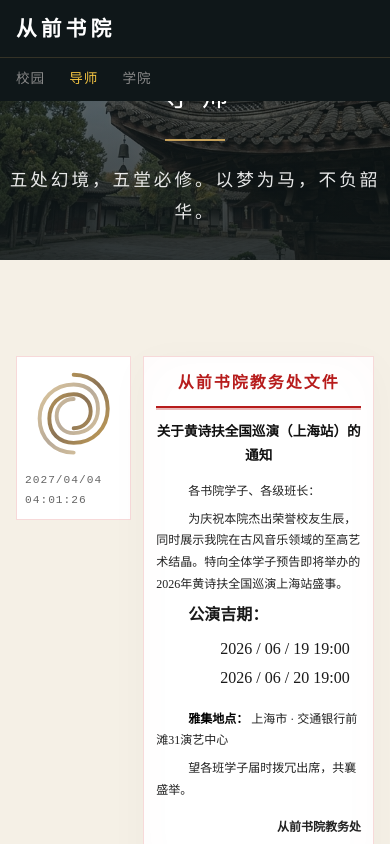
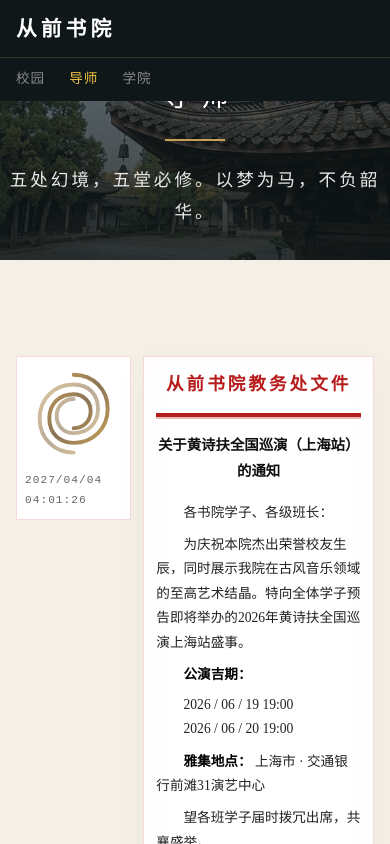
Before and after one commit to miaopan607/Once-Upon-An-Academy, a Vue app: page /recruit in a window 390 px wide. Shown: the top 844 px of the page. Built offline with nearby package versions, Linux system fonts and the light colour scheme; the HTML template or start-up script is replaced by a standard one.

Commit message:
style(Recruit): 优化文档样式和响应式设计
- 将日期部分的样式提取为独立类名提高可维护性
- 调整字体大小、间距和颜色增强可读性
- 改进移动端响应式布局

```diff
--- a/src/views/Recruit.vue
+++ b/src/views/Recruit.vue
@@ -114,11 +114,11 @@ onUnmounted(() => {
                 <div class="doc-content">
                   <p>各书院学子、各级班长：</p>
                   <p>为庆祝本院杰出荣誉校友生辰，同时展示我院在古风音乐领域的至高艺术结晶。特向全体学子预告即将举办的2026年黄诗扶全国巡演上海站盛事。</p>
-                  <div style="margin-bottom: 1rem; padding-left: 2rem;">
-                    <strong style="display: block;">公演吉期：</strong>
-                    <div style="padding-left: 2em; margin-top: 0.3rem; line-height: 1.8;">
-                      2026 / 06 / 19 19:00<br>
-                      2026 / 06 / 20 19:00
+                  <div class="doc-date-section">
+                    <strong class="doc-date-label">公演吉期：</strong>
+                    <div class="doc-date-list">
+                      <div>2026 / 06 / 19 19:00</div>
+                      <div>2026 / 06 / 20 19:00</div>
                     </div>
                   </div>
                   <p><strong>雅集地点：</strong> 上海市 · 交通银行前滩31演艺中心</p>
@@ -333,46 +333,62 @@ onUnmounted(() => {
 
 .red-title {
   color: #b71c1c;
-  font-size: 1.6rem;
+  font-size: 2rem;
   text-align: center;
   font-weight: bold;
   font-family: "SimHei", "Microsoft YaHei", sans-serif;
-  letter-spacing: 4px;
+  letter-spacing: 6px;
 }
 
 .red-line {
-  height: 3px;
+  height: 4px;
   background: #b71c1c;
-  margin: 1rem 0 1.5rem;
+  margin: 1.5rem 0 2.5rem;
   box-shadow: 0 2px 0 rgba(183, 28, 28, 0.3);
 }
 
 .doc-subject {
   text-align: center;
-  font-size: 1.1rem;
+  font-size: 1.2rem;
   color: #111;
   font-weight: 600;
-  margin-bottom: 1.5rem;
+  margin-bottom: 2rem;
 }
 
 .doc-content p {
-  margin-bottom: 0.6rem;
-  font-size: 0.95rem;
+  margin-bottom: 0.8rem;
+  font-size: 1rem;
   color: #222;
-}
-
-.doc-content>p {
-  text-indent: 2rem;
+  text-indent: 2em;
 }
 
 .doc-content p strong {
   color: #000;
 }
 
+.doc-date-section {
+  margin-bottom: 0.8rem;
+}
+
+.doc-date-label {
+  display: block;
+  font-size: 1rem;
+  color: #000;
+  padding-left: 2em;
+}
+
+.doc-date-list {
+  padding-left: 2em;
+  margin-top: 0.3rem;
+  line-height: 1.8;
+  font-size: 1rem;
+  color: #222;
+}
+
 .doc-stamp {
-  margin-top: 2rem;
+  margin-top: 3rem;
   text-align: right;
-  font-size: 0.95rem;
+  font-size: 1rem;
   font-weight: 600;
   color: #111;
 }
@@ -490,28 +506,42 @@ onUnmounted(() => {
   }
 
   .red-title {
-    font-size: 1rem;
-    letter-spacing: 2px;
+    font-size: 1.1rem;
+    letter-spacing: 3px;
   }
 
   .red-line {
-    margin: 0.5rem 0 0.75rem;
-    height: 2px;
+    margin: 0.75rem 0 1rem;
   }
 
   .doc-subject {
-    font-size: 0.85rem;
-    margin-bottom: 0.75rem;
+    font-size: 0.9rem;
+    margin-bottom: 1rem;
   }
 
   .doc-content p {
-    font-size: 0.75rem;
-    margin-bottom: 0.4rem;
+    font-size: 0.85rem;
+    margin-bottom: 0.5rem;
+    text-indent: 2em;
+  }
+
+  .doc-date-section {
+    margin-bottom: 0.5rem;
+  }
+
+  .doc-date-label {
+    font-size: 0.85rem;
+    padding-left: 2em;
+  }
+
+  .doc-date-list {
+    font-size: 0.85rem;
+    padding-left: 2em;
   }
 
   .doc-stamp {
-    margin-top: 1rem;
-    font-size: 0.75rem;
+    margin-top: 1.5rem;
+    font-size: 0.85rem;
   }
 }
 </style>
```
